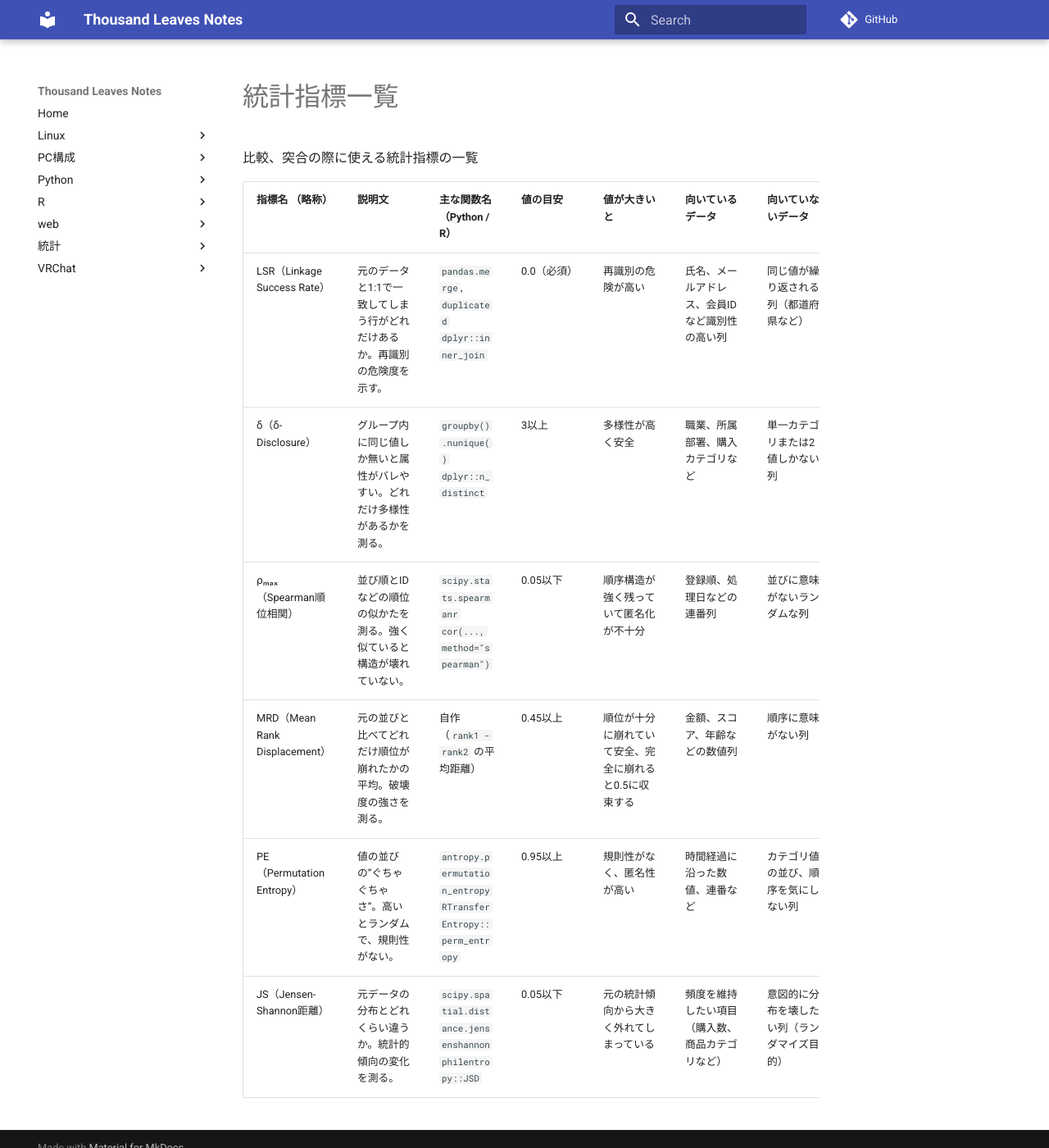
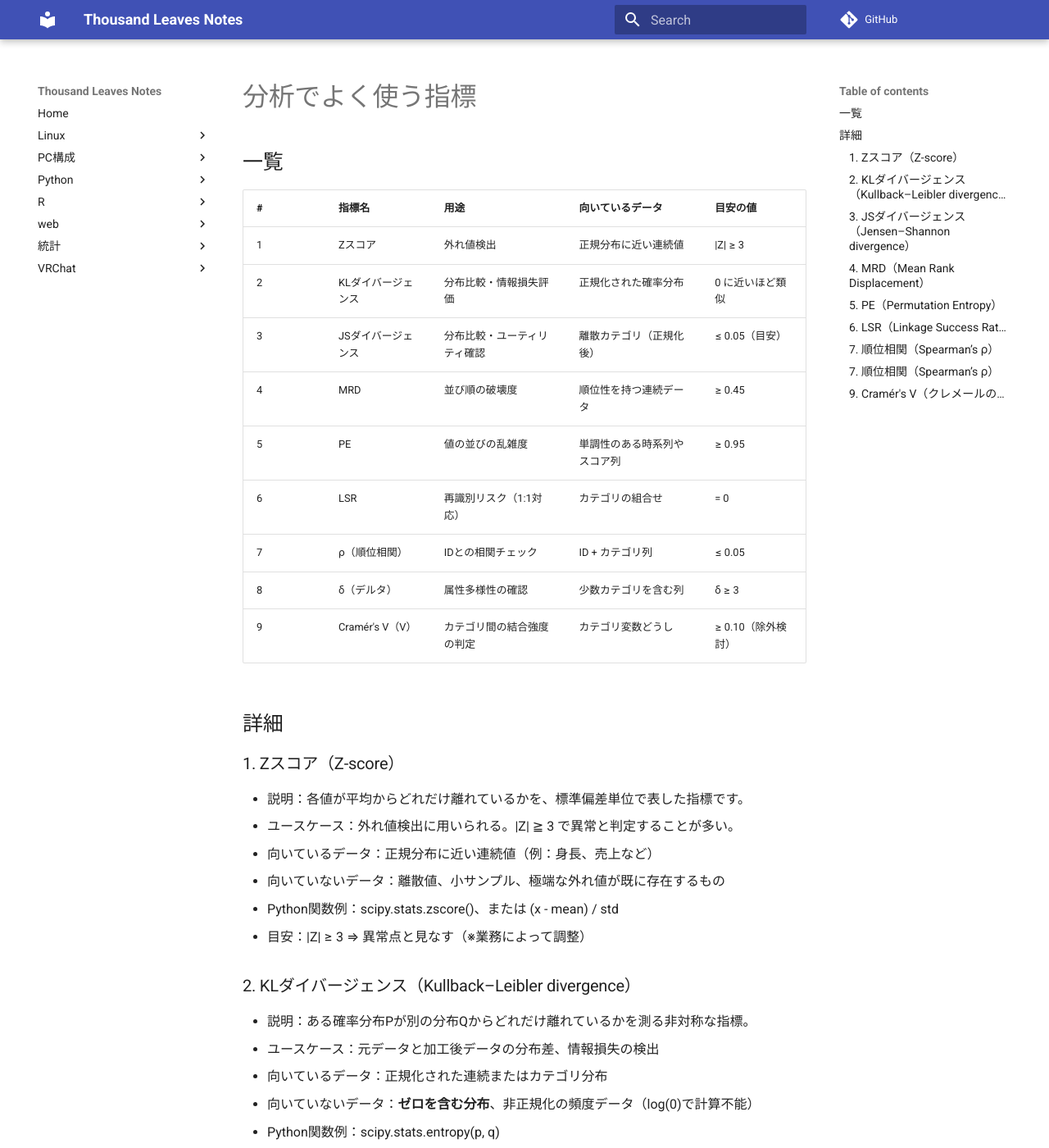
Before and after one commit to karine-mue/thousand_leaves, an MkDocs documentation site: the page built from docs/Stats/metrics.md, in a window 1280 px wide and 1400 px high. Shown: the whole window at 82% size. Built offline with MkDocs 1.6.1 and Material for MkDocs 9.7.7, drawn with Linux system fonts in a browser that asks for light colours; comment, search, counter and statistics services are not loaded; some of the changed text lies outside the part shown.

````diff
--- a/docs/Stats/metrics.md
+++ b/docs/Stats/metrics.md
@@ -1,11 +1,119 @@
-# 統計指標一覧
-比較、突合の際に使える統計指標の一覧
+# 分析でよく使う指標
 
-| 指標名 （略称）                    | 説明文                                    | 主な関数名（Python / R）                                                 | 値の目安    | 値が大きいと               | 向いているデータ                 | 向いていないデータ              |
-| --------------------------- | -------------------------------------- | ----------------------------------------------------------------- | ------- | -------------------- | ------------------------ | ---------------------- |
-| LSR（Linkage Success Rate）   | 元のデータと1:1で一致してしまう行がどれだけあるか。再識別の危険度を示す。 | `pandas.merge`, `duplicated`<br>`dplyr::inner_join`               | 0.0（必須） | 再識別の危険が高い            | 氏名、メールアドレス、会員IDなど識別性の高い列 | 同じ値が繰り返される列（都道府県など）    |
-| δ（δ-Disclosure）             | グループ内に同じ値しか無いと属性がバレやすい。どれだけ多様性があるかを測る。 | `groupby().nunique()`<br>`dplyr::n_distinct`                      | 3以上     | 多様性が高く安全             | 職業、所属部署、購入カテゴリなど         | 単一カテゴリまたは2値しかない列       |
-| ρₘₐₓ（Spearman順位相関）          | 並び順とIDなどの順位の似かたを測る。強く似ていると構造が壊れていない。   | `scipy.stats.spearmanr`<br>`cor(..., method="spearman")`          | 0.05以下  | 順序構造が強く残っていて匿名化が不十分  | 登録順、処理日などの連番列            | 並びに意味がないランダムな列         |
-| MRD（Mean Rank Displacement） | 元の並びと比べてどれだけ順位が崩れたかの平均。破壊度の強さを測る。      | 自作（`rank1 - rank2` の平均距離）                                         | 0.45以上  | 順位が十分に崩れていて安全、完全に崩れると0.5に収束する        | 金額、スコア、年齢などの数値列          | 順序に意味がない列              |
-| PE（Permutation Entropy）     | 値の並びの“ぐちゃぐちゃさ”。高いとランダムで、規則性がない。        | `antropy.permutation_entropy`<br>`RTransferEntropy::perm_entropy` | 0.95以上  | 規則性がなく、匿名性が高い        | 時間経過に沿った数値、連番など          | カテゴリ値の並び、順序を気にしない列     |
-| JS（Jensen-Shannon距離）        | 元データの分布とどれくらい違うか。統計的傾向の変化を測る。          | `scipy.spatial.distance.jensenshannon`<br>`philentropy::JSD`      | 0.05以下  | 元の統計傾向から大きく外れてしまっている | 頻度を維持したい項目（購入数、商品カテゴリなど） | 意図的に分布を壊したい列（ランダマイズ目的） |
+## 一覧
+
+| # | 指標名        | 用途             | 向いているデータ       | 目安の値       |
+| - | ---------- | -------------- | -------------- | ---------- |
+| 1 | Zスコア       | 外れ値検出          | 正規分布に近い連続値     | \|Z\| ≥ 3  |
+| 2 | KLダイバージェンス | 分布比較・情報損失評価    | 正規化された確率分布     | 0 に近いほど類似  |
+| 3 | JSダイバージェンス | 分布比較・ユーティリティ確認 | 離散カテゴリ（正規化後）   | ≤ 0.05（目安） |
+| 4 | MRD        | 並び順の破壊度        | 順位性を持つ連続データ    | ≥ 0.45     |
+| 5 | PE         | 値の並びの乱雑度       | 単調性のある時系列やスコア列 | ≥ 0.95     |
+| 6 | LSR        | 再識別リスク（1:1対応）  | カテゴリの組合せ       | = 0        |
+| 7 | ρ（順位相関）    | IDとの相関チェック     | ID + カテゴリ列     | ≤ 0.05     |
+| 8 | δ（デルタ）     | 属性多様性の確認       | 少数カテゴリを含む列     | δ ≥ 3      |
+| 9 | Cramér's V（V）   | カテゴリ間の結合強度の判定  | カテゴリ変数どうし      | ≥ 0.10（除外検討） |
+
+## 詳細
+
+### 1. Zスコア（Z-score）
+- 説明：各値が平均からどれだけ離れているかを、標準偏差単位で表した指標です。
+- ユースケース：外れ値検出に用いられる。|Z| ≧ 3 で異常と判定することが多い。
+- 向いているデータ：正規分布に近い連続値（例：身長、売上など）
+- 向いていないデータ：離散値、小サンプル、極端な外れ値が既に存在するもの
+- Python関数例：scipy.stats.zscore()、または (x - mean) / std
+- 目安：|Z| ≥ 3 ⇒ 異常点と見なす（※業務によって調整）
+
+### 2. KLダイバージェンス（Kullback–Leibler divergence）
+- 説明：ある確率分布Pが別の分布Qからどれだけ離れているかを測る非対称な指標。
+- ユースケース：元データと加工後データの分布差、情報損失の検出
+- 向いているデータ：正規化された連続またはカテゴリ分布
+- 向いていないデータ：**ゼロを含む分布**、非正規化の頻度データ（log(0)で計算不能）
+- Python関数例：scipy.stats.entropy(p, q)
+- 目安：0 に近い ⇒ 類似（完全一致で 0）
+
+### 3. JSダイバージェンス（Jensen–Shannon divergence）
+- 説明：2つの分布の類似度を対称的かつ有限な値で測る指標。
+- ユースケース：元データと加工後データの分布差の評価、ユーティリティ保持確認。
+- 向いているデータ：カテゴリ分布（ヒストグラム正規化済み）。
+- 向いていないデータ：欠損の多い列、ゼロを含む非正規化分布。
+- Python関数例：scipy.spatial.distance.jensenshannon(p, q)
+- 目安：≤ 0.05 を目安に差異なしと見なす。
+
+### 4. MRD（Mean Rank Displacement）
+- 説明：順位のずれ（破壊度）を平均的に表す指標。0〜0.5の範囲。
+- ユースケース：並び順の保護、単調性の破壊確認。
+- 向いているデータ：順序に意味を持つ連続変数（例：点数、金額）。
+- 向いていないデータ：値が全て同じ列、または完全ユニークな列。
+- Python関数例：scipy.stats.rankdata() → 差分平均
+- 目安：≥ 0.45 でランダム性が保たれていると見なす。
+
+### 5. PE（Permutation Entropy）
+- 説明：系列のランダム性（予測困難性）を評価する指標。0〜1の範囲。
+- ユースケース：スコア列や時系列の単調性チェック、スワップの乱雑度測定。
+- 向いているデータ：単調性を持つ時系列、スコア列。
+- 向いていないデータ：順序性のないカテゴリ列。
+- Python関数例：pyinform.permutationentropy()（または自作）
+- 目安：≥ 0.95 で高乱雑と判断。
+
+### 6. LSR（Linkage Success Rate）
+- 説明：匿名化された列の中に元データとの1:1一致が存在する割合を示す再識別リスク指標。
+- ユースケース：カテゴリの組み合わせによる一意識別のリスク検出。
+- 向いているデータ：複数のカテゴリ列（CAT_LOW）。
+- 向いていないデータ：連続値や完全ユニークな列。
+- Python関数例：groupby() + filter(lambda x: len(x) == 1)
+- 目安：= 0（1:1照合行なし）で再識別不可と見なす。
+
+### 7. 順位相関（Spearman’s ρ）
+- 説明：ID列と他列との順位相関を表す指標。-1〜1の範囲。
+- ユースケース：IDとの構造的な結合傾向の評価。疑似識別子の検出。
+- 向いているデータ：ID列とカテゴリ列の組み合わせ。
+- 向いていないデータ：NAの多い列、定数列。
+- Python関数例：scipy.stats.spearmanr(x, y)
+- 目安：≤ 0.05 → 結合リスクは低いと判断。
+
+### 7. 順位相関（Spearman’s ρ）
+- 説明：ID列と他列との順位相関を表す指標。-1〜1の範囲。
+- ユースケース：IDとの構造的な結合傾向の評価。疑似識別子の検出。
+- 向いているデータ：ID列とカテゴリ列の組み合わせ。
+- 向いていないデータ：NAの多い列、定数列。
+- Python関数例：scipy.stats.spearmanr(x, y)
+- 目安：≤ 0.05 → 結合リスクは低いと判断。
+
+### 9. Cramér's V（クレメールのV）
+- 説明：
+2つのカテゴリ変数間の関連（結合）強度を 0～1 の範囲で表す指標。
+ピアソンのカイ二乗検定に基づく値で、順不同・非数値のカテゴリ列間の結合度を評価できる。
+
+- ユースケース：
+疑似識別子の検出。IDとの結合強度が高い列を見つけ、SENSITIVE候補のスコア付けに使う。
+特に、「ID列 vs カテゴリ列」の相関に着目する場合に有用。
+
+- 向いているデータ：
+カテゴリ変数同士（例：性別 × 地域、年齢区分 × 行動パターン）
+
+- 向いていないデータ：
+数値データ同士（スケール情報が捨てられるため不適）
+
+- Python関数例：
+```python
+def cramers_v(x, y):
+    confusion_matrix = pd.crosstab(x, y)
+    chi2 = ((confusion_matrix - confusion_matrix.mean()) ** 2 / confusion_matrix.mean()).sum().sum()
+    n = confusion_matrix.sum().sum()
+    phi2 = chi2 / n
+    r, k = confusion_matrix.shape
+    return np.sqrt(phi2 / min(k - 1, r - 1)) if min(k - 1, r - 1) > 0 else 0.0
+```
+
+- 目安:
+
+| V 値の範囲    | 解釈               |
+| --------- | ---------------- |
+| 0.00–0.10 | 無関係またはごく弱い関係     |
+| 0.10–0.30 | 弱い関係（警戒ライン）      |
+| 0.30–0.50 | 中程度の関係（再識別リスクあり） |
+| 0.50–1.00 | 強い関係（除外推奨）       |
+
+- 備考：
+実務では「V ≥ 0.1」で警戒、「V ≥ 0.3」で疑似識別子扱いされるケースが多い。
````
Also changed, not shown: docs/Stats/comparison-ideas.md (+50 -0 lines), docs/Stats/index.md (+1 -0 lines), docs/Stats/usecase_metrics.md (added, +79 -0 lines).
